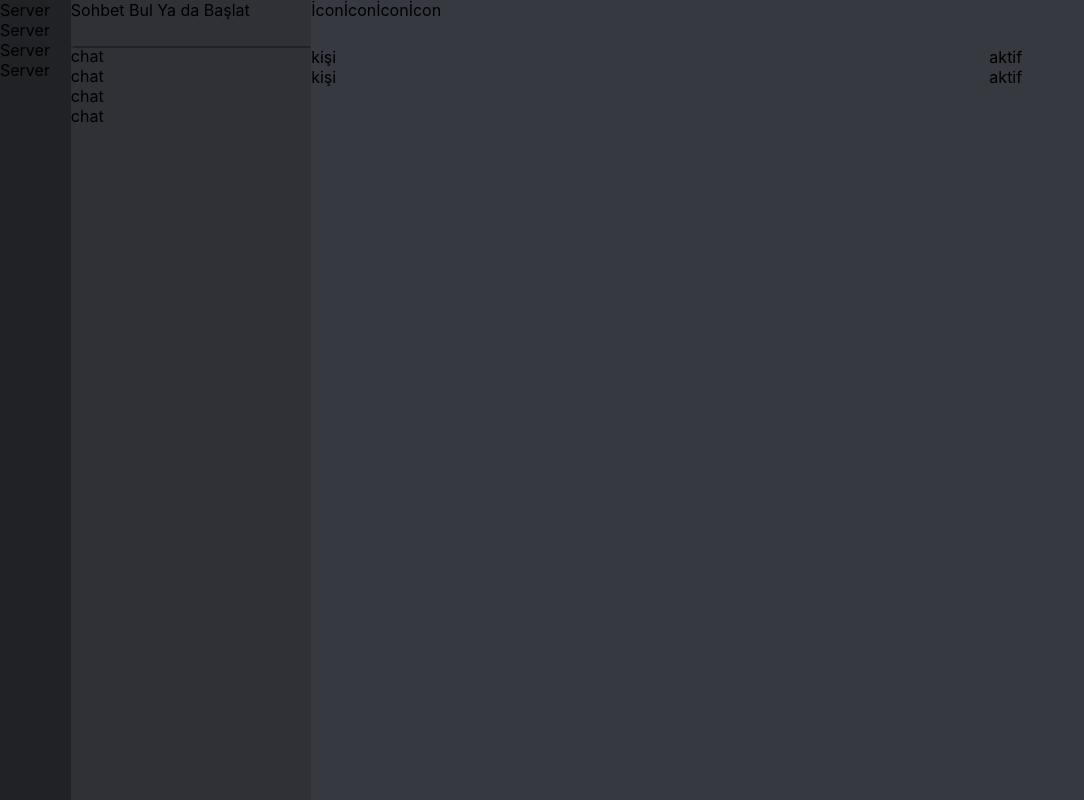
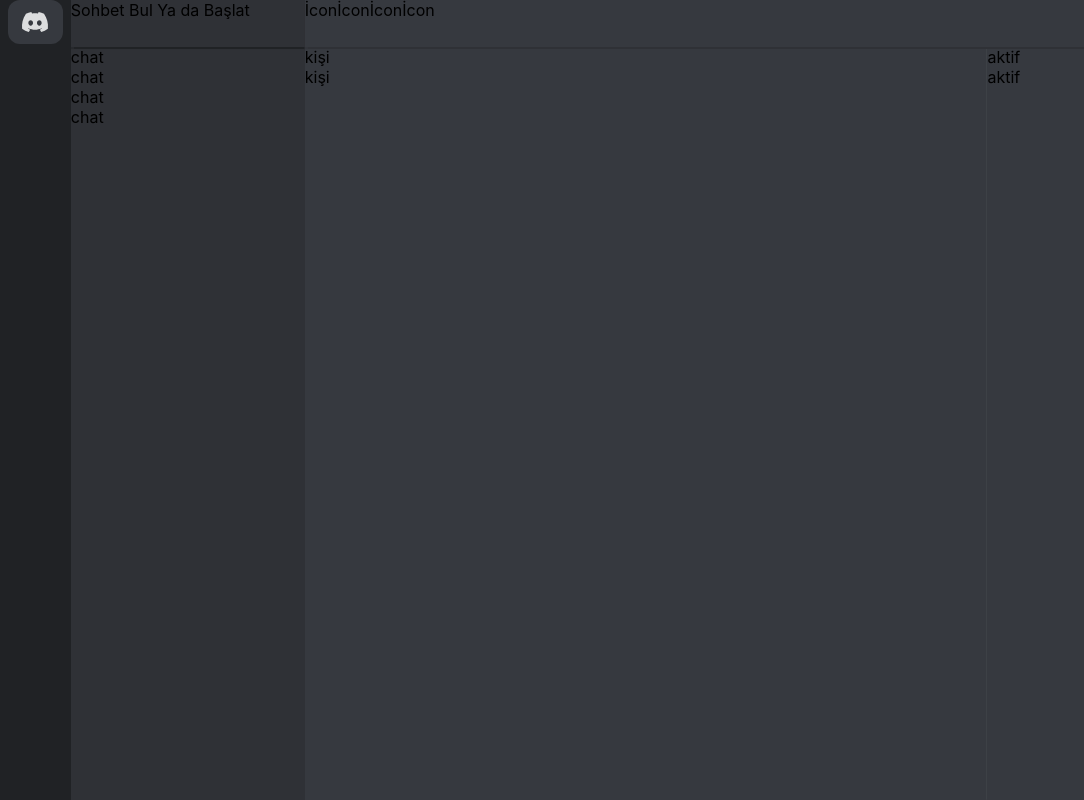
Before and after one commit to Muteber-Community/discord-menn-clone, a Next.js app: page /channels in a window 1280 px wide. Shown: the whole page, without its empty margins (0-1084 px from the left). Built offline with nearby package versions, Linux system fonts and the light colour scheme.

Commit message:
discord layout applied

```diff
--- a/pages/channels/index.js
+++ b/pages/channels/index.js
@@ -4,10 +4,9 @@ const channelsPage = () => {
     return (
         <div className="main">
             <nav className="section-1">
-                <span>Server</span>
-                <span>Server</span>
-                <span>Server</span>
-                <span>Server</span>
+                <div className="homeIcon">
+                    <svg width="28" height="20" viewBox="0 0 28 20"><path fill="currentColor" d="M23.0212 1.67671C21.3107 0.879656 19.5079 0.318797 17.6584 0C17.4062 0.461742 17.1749 0.934541 16.9708 1.4184C15.003 1.12145 12.9974 1.12145 11.0283 1.4184C10.819 0.934541 10.589 0.461744 10.3368 0.00546311C8.48074 0.324393 6.67795 0.885118 4.96746 1.68231C1.56727 6.77853 0.649666 11.7538 1.11108 16.652C3.10102 18.1418 5.3262 19.2743 7.69177 20C8.22338 19.2743 8.69519 18.4993 9.09812 17.691C8.32996 17.3997 7.58522 17.0424 6.87684 16.6135C7.06531 16.4762 7.24726 16.3387 7.42403 16.1847C11.5911 18.1749 16.408 18.1749 20.5763 16.1847C20.7531 16.3332 20.9351 16.4762 21.1171 16.6135C20.41 17.0369 19.6639 17.3997 18.897 17.691C19.3052 18.4993 19.7718 19.2689 20.3021 19.9945C22.6677 19.2689 24.8929 18.1364 26.8828 16.6466H26.8893C27.43 10.9731 25.9665 6.04728 23.0212 1.67671ZM9.68041 13.6383C8.39754 13.6383 7.34085 12.4453 7.34085 10.994C7.34085 9.54272 8.37155 8.34973 9.68041 8.34973C10.9893 8.34973 12.0395 9.54272 12.0187 10.994C12.0187 12.4453 10.9828 13.6383 9.68041 13.6383ZM18.3161 13.6383C17.0332 13.6383 15.9765 12.4453 15.9765 10.994C15.9765 9.54272 17.0124 8.34973 18.3161 8.34973C19.6184 8.34973 20.6751 9.54272 20.6543 10.994C20.6543 12.4453 19.6184 13.6383 18.3161 13.6383Z"></path></svg>
+                </div>
             </nav>
             <div className="section-2">
                 <div className="chat-section">
--- a/pages/index.js
+++ b/pages/index.js
@@ -5,12 +5,12 @@ export default function Home() {
   return (
     <Container mode='app-style'>
       <Head>
-        <title>Custom Components are Building...</title>
+        <title>Css is important...</title>
         <meta name='description' content='Generated by create next app' />
         <link rel='icon' href='/favicon.ico' />
       </Head>
 
-      <h1>First Stage of The Project "Custom Components"</h1>
+      <h1>First Stage of The Project "Css Layout"</h1>
     </Container>
   );
 }
--- a/styles/channels.css
+++ b/styles/channels.css
@@ -22,12 +22,13 @@
     display: flex;
     flex-direction: column;
     background-color: #2F3136;
-    width: 300px;
+    width: 290px;
 }
 
 .chat-section-search {
-    height: 46px;
+    height: 47px;
     box-shadow: 0px 1.5px 1px 0px #202225;
+    position: relative;
 }
 .chat-section-list{
     display: flex;
@@ -40,26 +41,43 @@
 }
 
 .icons-section {
+    position: relative;
     width: 100%;
     height: 50px;
     background-color: #36393F;
+    box-shadow: 0px 1.5px 1px 0px #2F3136;
+    z-index: 1;
 }
 
 .peopleList {
+    position: relative;
     display: flex;
     flex-direction: row;
     width: 100%;
     height: 100%;
+
 }
 .peopleList-left {
     display: flex;
     flex-direction: column;
     background-color: #36393F;
     width: 70%;
+
 }
 .peopleList-right {
     display: flex;
     flex-direction: column;
     background-color: #36393F;
     width: 30%;
+    box-shadow: 0px 0px 1.5px 0px #56595c;
 }
+
+.homeIcon {
+    color: #dcddde;
+    background-color: #36393F;
+    margin: 0 8px 0 8px;
+    display: flex;
+    justify-content: center;
+    border-radius: 12px;
+    padding: 12px;
+}
```
